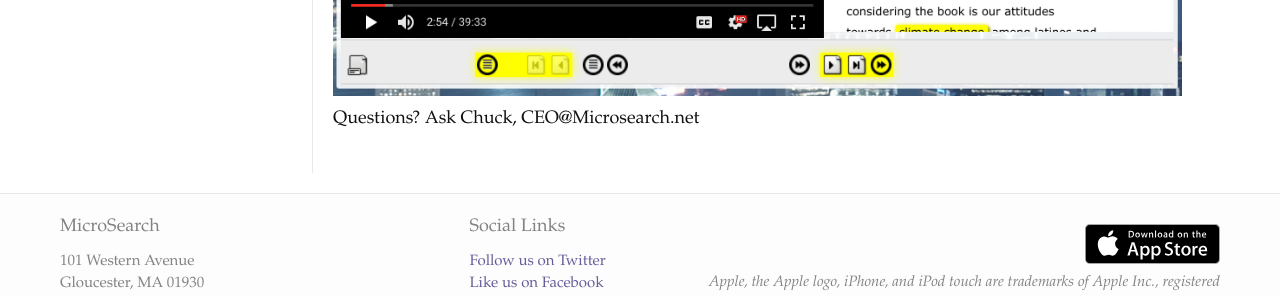
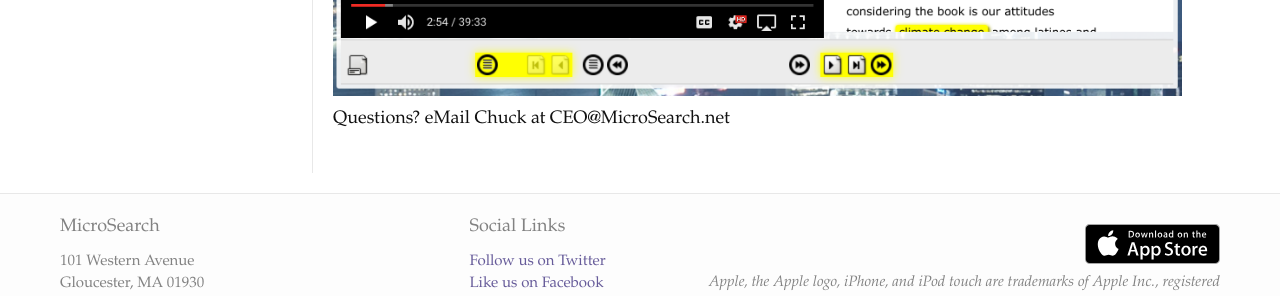
Before and after one commit to microsearch/microsearch.github.io, a Jekyll site: the page built from demos/university-videos-demo.md, in a window 1280 px wide and 1302 px high. Shown: the part 899-1195 px from the top of the window. Built offline with Jekyll 4.4.1, drawn with Linux system fonts in a browser that asks for light colours.

Commit message:
Updated University Videos Demo

```diff
--- a/demos/university-videos-demo.md
+++ b/demos/university-videos-demo.md
@@ -7,7 +7,7 @@ weight: 2
 description: |-
   MicroSearch's University Video Demo aggregates the metadata and transcripts of the videos from the main YouTube Channels of each the 8 Ivy League Schools. Search, browse, and read along with transcripts from the world's top universities.
 
-  Questions?  Ask Chuck,  CEO@Microsearch.net
+  Questions?  eMail Chuck at CEO@MicroSearch.net
 sections:
 - <li><a href="/demos/ivy-league-videos/">Ivy League Videos</a></li> <li><a href="/demos/university-videos/">University
   Videos</a></li>
@@ -25,4 +25,4 @@ This new MultimediaSearch portal contains the metadata of the YouTube Channels o
 
 [![alt text]({{site.baseurl}}/images/univideo.png "University Videos")](http://www.universityvideos.org){:target="_blank"}
 
-Questions?  Ask Chuck,  CEO@Microsearch.net
+Questions?  eMail Chuck at CEO@MicroSearch.net
```
